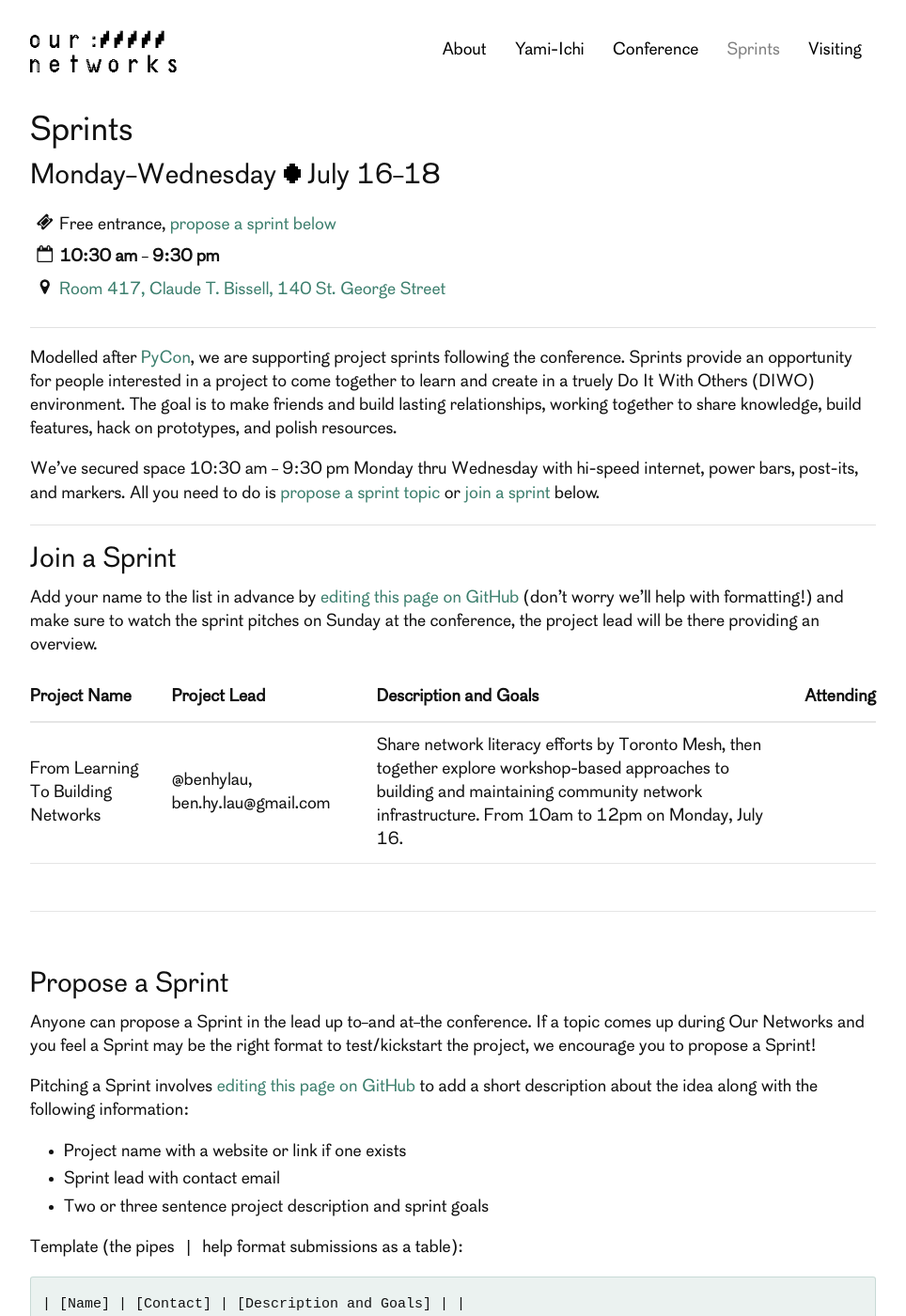
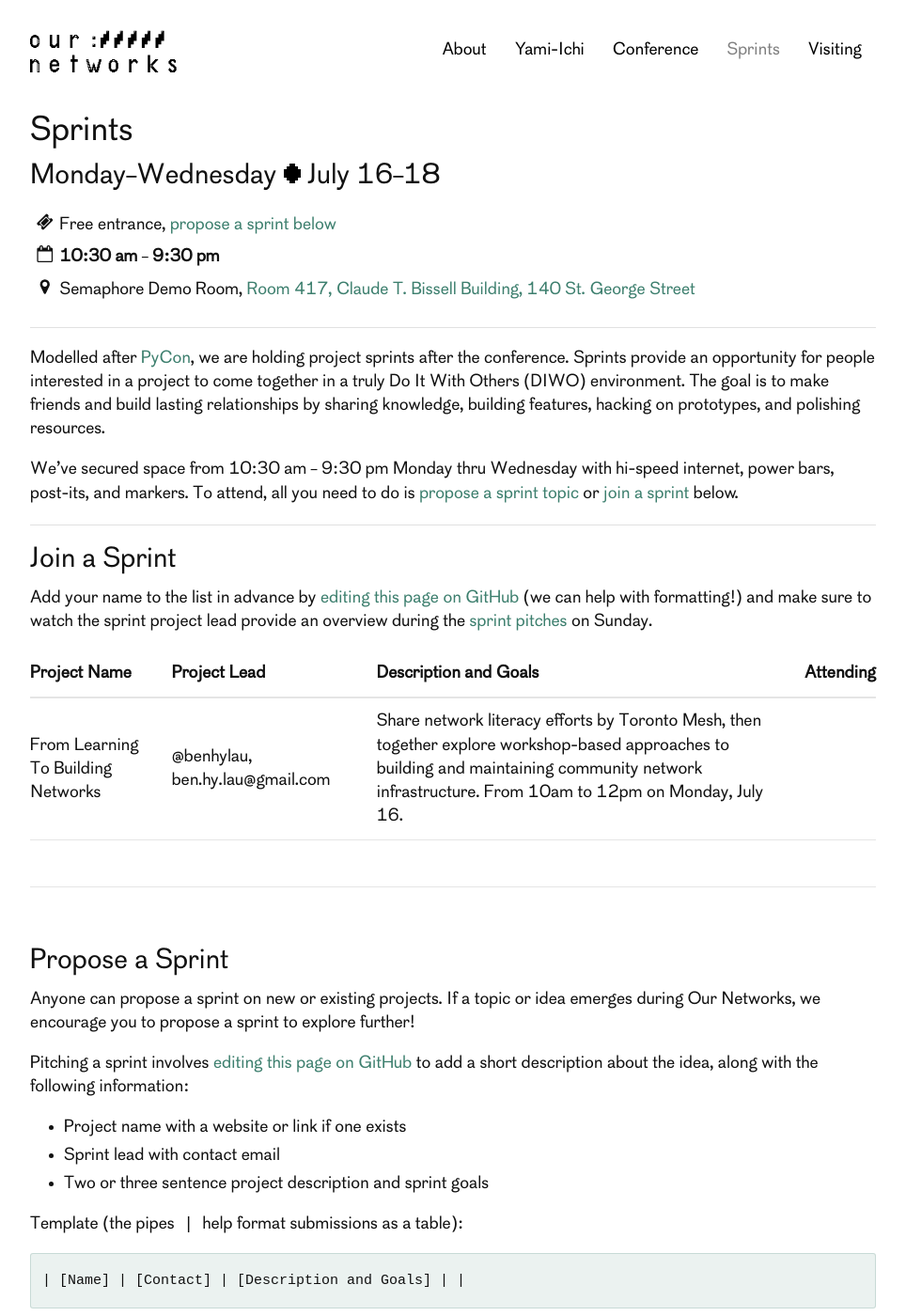
Before and after one commit to ournetworks/ournetworks.ca, a Jekyll site: the page built from sprints.md, in a window 1280 px wide and 1400 px high. Shown: the whole window at 94% size, without its empty margins (158-1122 px from the left). Built offline with Jekyll 4.4.1, drawn with Linux system fonts in a browser that asks for light colours; some of the changed text lies outside the part shown.

Commit message:
Copy Edits (#45)

```diff
--- a/sprints.md
+++ b/sprints.md
@@ -8,8 +8,8 @@ startDate: 2018-07-16
 endDate: 2018-07-18
 startTime: "10:30"
 endTime: "21:30"
-venueName: "Semaphore Demo Room"
-location: "Room 417, Claude T. Bissell, 140 St. George Street"
+locationName: "Semaphore Demo Room"
+location: "Room 417, Claude T. Bissell Building, 140 St. George Street"
 locationLink: http://osm.org/go/ZX6Bw~WNh--?m=
 redirect_from:
   - "/2018/sprints/"
@@ -28,6 +28,9 @@ redirect_from:
   <div class="event-meta">
     {% include icons/map-marker.svg %}
     <p class="event-location event-meta-item">
+    {% if page.locationName %}
+      {{ page.locationName }},
+    {% endif %}
     {% if page.locationLink %}
       <a href="{{page.locationLink}}" target="_blank">{{ page.location }}</a> <!--_-->
     {% else %}
@@ -39,15 +42,15 @@ redirect_from:
 
 ***
 
-Modelled after [PyCon](https://us.pycon.org/2018/community/sprints/), we are supporting project sprints following the conference. Sprints provide an opportunity for people interested in a project to come together to learn and create in a truely Do It With Others (DIWO) environment. The goal is to make friends and build lasting relationships, working together to share knowledge, build features, hack on prototypes, and polish resources.
+Modelled after [PyCon](https://us.pycon.org/2018/community/sprints/), we are holding project sprints after the conference. Sprints provide an opportunity for people interested in a project to come together in a truly Do It With Others (DIWO) environment. The goal is to make friends and build lasting relationships by sharing knowledge, building features, hacking on prototypes, and polishing resources.
 
-We've secured space {{ page.startTime | date:"%-I:%M %P "}} – {{ page.endTime | date:"%-I:%M %P "}} Monday thru Wednesday with hi-speed internet, power bars, post-its, and markers. All you need to do is [propose a sprint topic](#propose-a-sprint) or [join a sprint](#join-a-sprint) below.
+We've secured space from {{ page.startTime | date:"%-I:%M %P "}} – {{ page.endTime | date:"%-I:%M %P "}} Monday thru Wednesday with hi-speed internet, power bars, post-its, and markers. To attend, all you need to do is [propose a sprint topic](#propose-a-sprint) or [join a sprint](#join-a-sprint) below.
 
 ***
 
 ## Join a Sprint
 
-Add your name to the list in advance by <a href="https://github.com/ournetworks/ournetworks.ca/edit/master/sprints.md">editing this page on GitHub</a> (don't worry we'll help with formatting!) and make sure to watch the sprint pitches on Sunday at the conference, the project lead will be there providing an overview.
+Add your name to the list in advance by <a href="https://github.com/ournetworks/ournetworks.ca/edit/master/sprints.md">editing this page on GitHub</a> (we can help with formatting!) and make sure to watch the sprint project lead provide an overview during the <a href="/conference/program/#sunday--july-15">sprint pitches</a> on Sunday.
 
 
 
@@ -60,9 +63,9 @@ Add your name to the list in advance by <a href="https://github.com/ournetworks/
 
 ## Propose a Sprint
 
-Anyone can propose a Sprint in the lead up to--and at--the conference. If a topic comes up during Our Networks and you feel a Sprint may be the right format to test/kickstart the project, we encourage you to propose a Sprint!
+Anyone can propose a sprint on new or existing projects. If a topic or idea emerges during Our Networks, we encourage you to propose a sprint to explore further!
 
-Pitching a Sprint involves <a href="https://github.com/ournetworks/ournetworks.ca/edit/master/sprints.md">editing this page on GitHub</a> to add a short description about the idea along with the following information:
+Pitching a sprint involves <a href="https://github.com/ournetworks/ournetworks.ca/edit/master/sprints.md">editing this page on GitHub</a> to add a short description about the idea, along with the following information:
 
 - Project name with a website or link if one exists
 - Sprint lead with contact email
```
Also changed, not shown: other parts of sprints.md (+1 -1 lines), _includes/2018-hero.html (+4 -4 lines), conference.md (+8 -6 lines), swag.md (+2 -2 lines), yami-ichi.md (+5 -1 lines).
